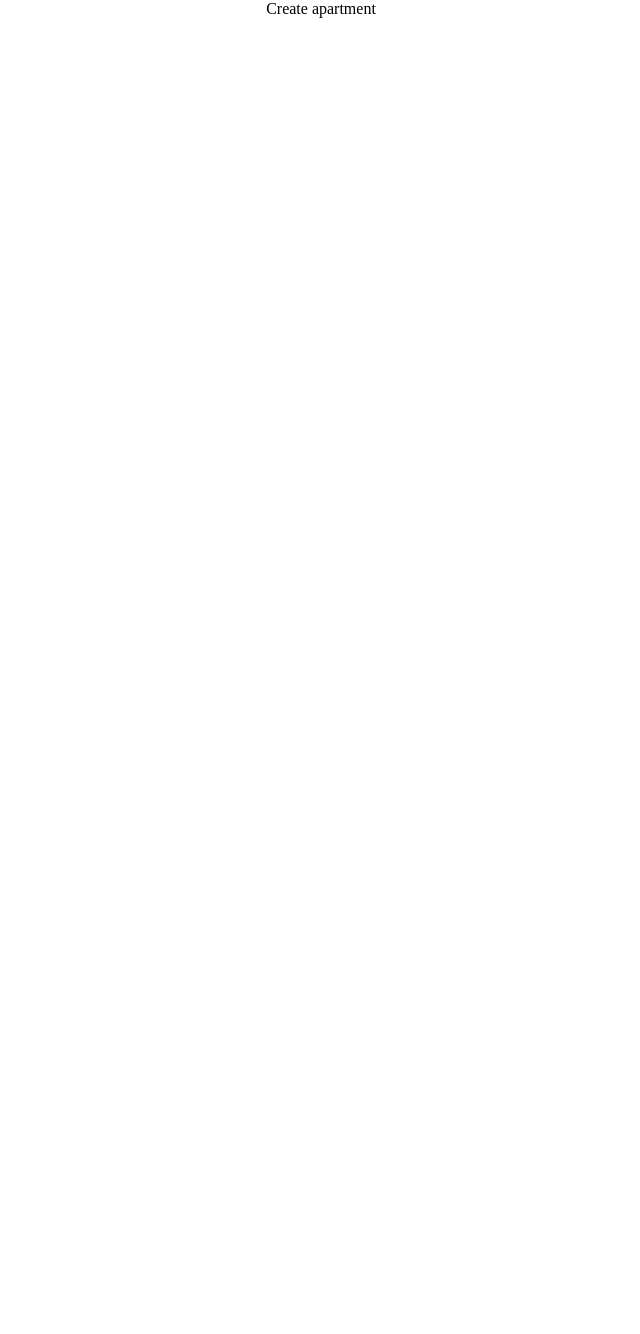
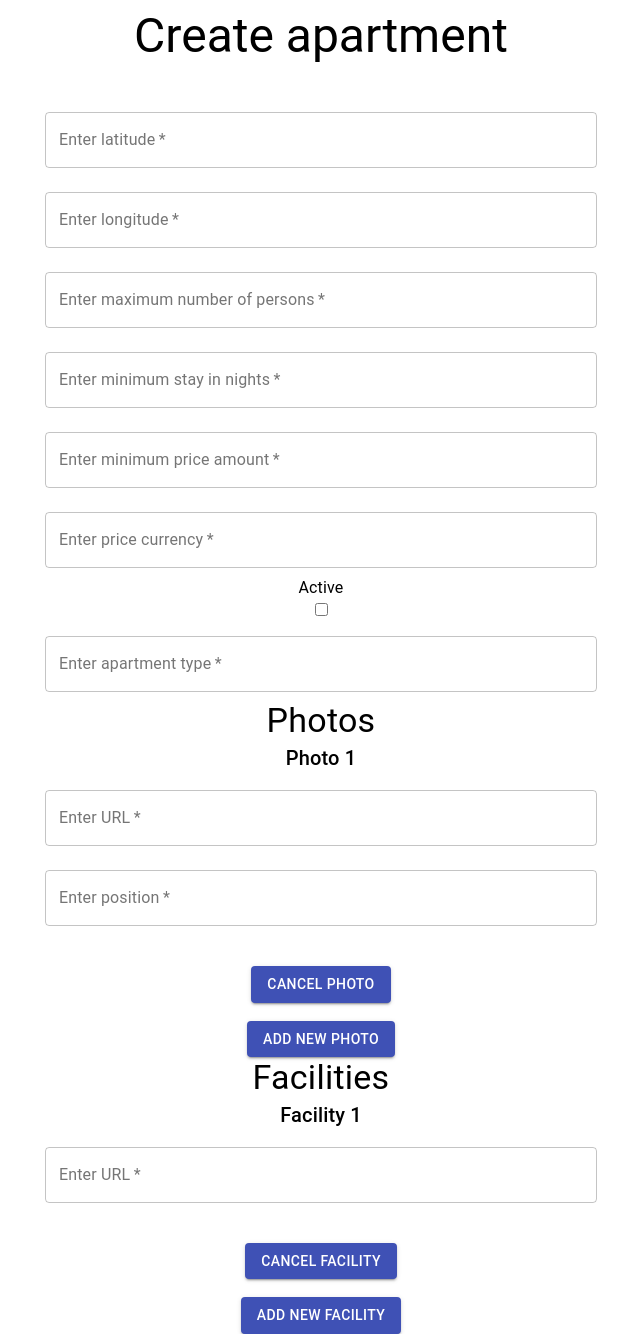
Before and after one commit to mc-megabooker/v3, a React app: page /create-apartment in a window 1280 px wide. Shown: the whole page, without its empty margins (319-959 px from the left). Before the commit the page ends 800 px from the top, so only its background shows below. Built offline with nearby package versions, Linux system fonts and the light colour scheme.

Commit message:
form frontend

```diff
--- a/package.json
+++ b/package.json
@@ -14,6 +14,7 @@
   "author": "Mirza Curic",
   "license": "MIT",
   "dependencies": {
+    "@material-ui/core": "^4.12.4",
     "@types/react": "^16.8.16",
     "@types/react-dom": "^16.8.4",
     "@types/react-redux": "^7.1.10",
@@ -24,7 +25,9 @@
     "lodash": "^4.17.21",
     "mongoose": "^5.10.11",
     "react": "^16.5.2",
+    "react-bootstrap": "^2.2.3",
     "react-dom": "^16.5.2",
+    "react-hook-form": "^7.29.0",
     "react-redux": "^7.2.2",
     "react-router": "^6.3.0",
     "react-router-dom": "^6.3.0"
--- a/src/client/Pages/CreateApartment.tsx
+++ b/src/client/Pages/CreateApartment.tsx
@@ -1,10 +1,295 @@
-import React, { FunctionComponent } from 'react';
+import React, { FunctionComponent, useEffect, useState } from 'react';
+import {
+    makeStyles,
+    Container,
+    Typography,
+    TextField,
+    Button,
+  } from "@material-ui/core";
+  import {  Col } from "react-bootstrap";
+  import { useForm, useFieldArray, Controller, useWatch } from "react-hook-form";
+  import { IPrice, IFacility, IPhoto } from '../../server/domain/IApartment';
 
-interface ICreateApartment { }
+interface ICreateApartmentForm {
+    lat: number;
+    lng: number;
+    maxPersons: number;
+    generalMinimumStay: number,
+    generalMinimumPrice: IPrice,
+    active: boolean,
+    apartmentType: string,
+    facilities: Array<IFacility>,
+    photos: Array<IPhoto>
+}
 
-const CreateApartment: FunctionComponent<ICreateApartment> = (props) => {
+const useStyles = makeStyles((theme) => ({
+    heading: {
+      textAlign: "center",
+      margin: theme.spacing(1, 0, 4),
+    },
+    submitButton: {
+      marginTop: theme.spacing(4),
+    },
+  }));
+
+const CreateApartment: FunctionComponent<ICreateApartmentForm> = (props) => {
+    const { heading, submitButton } = useStyles();
+
+    const [lat, setLat] = useState(null);
+    const [lng, setLng] = useState(null);
+    const [maxPersons, setMaxPersons] = useState(null);
+    const [generalMinimumStay, setGeneralMinimumStay] = useState(null);
+    const [generalMinimumPriceAmount, setGeneralMinimumPriceAmount] = useState(null);
+    const [generalMinimumPriceCurrency, setGeneralMinimumPriceCurrency] = useState(null);
+    const [active, setActive] = useState(false);
+    const [apartmentType, setApartmentType] = useState('');
+    const [allPhotos, setAllPhotos] = useState([
+        { url: "", position: null },
+    ]);
+    const [allFacilities, setAllFacilities] = useState([
+        { name: "" },
+    ]);
+
+    const handleAddPhotos = () => {
+        const values = [...allPhotos];
+        values.push({
+          url: "",
+          position: null,
+        });
+        setAllPhotos(values);
+      };
+
+      const handleRemovePhoto = (index) => {
+        const values = [...allPhotos];
+        values.splice(index, 1);
+        setAllPhotos(values);
+      };
+
+      const handlePhotosInputChange = (index, event) => {
+        const values = [...allPhotos];
+        const updatedValue = event.target.name;
+        values[index][updatedValue] = event.target.value;
+        setAllPhotos(values);
+      };
+
+      const handleAddFacilities = () => {
+        const values = [...allFacilities];
+        values.push({
+          name: "",
+        });
+        setAllFacilities(values);
+      };
+
+      const handleRemoveFacilities = (index) => {
+        const values = [...allFacilities];
+        values.splice(index, 1);
+        setAllFacilities(values);
+      };
+
+      const handleFacilitiesInputChange = (index, event) => {
+        const values = [...allFacilities];
+        const updatedValue = event.target.name;
+        values[index][updatedValue] = event.target.value;
+        setAllFacilities(values);
+      };
+
+      const handleInputChange = (e, setter) => {
+          setter(e.target.value);
+      };
+
     return (
-        <div>Create apartment</div>
+        <Container maxWidth="sm">
+            <Typography className={heading} variant="h3">
+            Create apartment
+            </Typography>
+            <TextField
+                variant="outlined"
+                margin="normal"
+                label="Enter latitude"
+                type="number"
+                fullWidth
+                required
+                name="lat"
+                value={lat}
+                onChange={(e) => handleInputChange(e, setLat)}
+            />
+            <TextField
+                variant="outlined"
+                margin="normal"
+                label="Enter longitude"
+                type="number"
+                fullWidth
+                required
+                name="lng"
+                value={lng}
+                onChange={(e) => handleInputChange(e, setLng)}
+            />
+            <TextField
+                variant="outlined"
+                margin="normal"
+                label="Enter maximum number of persons"
+                type="number"
+                fullWidth
+                required
+                name="maxPersons"
+                value={maxPersons}
+                onChange={(e) => handleInputChange(e, setMaxPersons)}
+            />
+            <TextField
+                variant="outlined"
+                margin="normal"
+                label="Enter minimum stay in nights"
+                type="number"
+                fullWidth
+                required
+                name="minStay"
+                value={generalMinimumStay}
+                onChange={(e) => handleInputChange(e, setGeneralMinimumStay)}
+            />
+            <TextField
+                variant="outlined"
+                margin="normal"
+                label="Enter minimum price amount"
+                type="number"
+                fullWidth
+                required
+                name="amount"
+                value={generalMinimumPriceAmount}
+                onChange={(e) => handleInputChange(e, setGeneralMinimumPriceAmount)}
+            />
+            <TextField
+                variant="outlined"
+                margin="normal"
+                label="Enter price currency"
+                type="text"
+                fullWidth
+                required
+                name="currency"
+                value={generalMinimumPriceCurrency}
+                onChange={(e) => handleInputChange(e, setGeneralMinimumPriceCurrency)}
+            />
+            <Typography variant='body1'>
+                Active
+            </Typography>
+            <input
+                type="checkbox"
+                onChange={(e) => handleInputChange(e, setActive)}
+            />
+            <TextField
+                variant="outlined"
+                margin="normal"
+                label="Enter apartment type"
+                type="text"
+                fullWidth
+                required
+                name="position"
+                value={apartmentType}
+                onChange={(e) => handleInputChange(e, setApartmentType)}
+            />
+            <Typography variant='h4'>
+                Photos
+            </Typography>
+            {allPhotos.length > 0 && (
+                <>
+                  {allPhotos.map((field, index) => (
+                    <Col xs="4">
+                      <div className="add-player-div">
+                        <Typography variant="h6">Photo {index + 1}</Typography>
+                          <TextField
+                            variant="outlined"
+                            margin="normal"
+                            label="Enter URL"
+                            type="text"
+                            fullWidth
+                            required
+                            name="url"
+                            value={field.url}
+                            onChange={(event) =>
+                              handlePhotosInputChange(index, event)
+                            }
+                          />
+                          <TextField
+                            variant="outlined"
+                            margin="normal"
+                            label="Enter position"
+                            type="number"
+                            fullWidth
+                            required
+                            name="position"
+                            value={field.position}
+                            onChange={(event) =>
+                              handlePhotosInputChange(index, event)
+                            }
+                          />
+                        <Button
+                          onClick={() => handleRemovePhoto(index)}
+                          type="submit"
+                          variant="contained"
+                          color="primary"
+                          className={submitButton}
+                        >
+                          Cancel photo
+                        </Button>
+                      </div>
+                    </Col>
+                  ))}
+                </>
+              )}
+              <br/>
+                  <Button
+                    onClick={() => handleAddPhotos()}
+                    type="submit"
+                    variant="contained"
+                    color="primary"
+                  >
+                    Add new photo
+                  </Button>
+                  <Typography variant='h4'>
+                Facilities
+            </Typography>
+            {allFacilities.length > 0 && (
+                <>
+                  {allFacilities.map((field, index) => (
+                    <Col xs="4">
+                      <div className="add-player-div">
+                        <Typography variant="h6">Facility {index + 1}</Typography>
+                          <TextField
+                            variant="outlined"
+                            margin="normal"
+                            label="Enter URL"
+                            type="text"
+                            fullWidth
+                            required
+                            name="url"
+                            value={field.name}
+                            onChange={(event) =>
+                              handleFacilitiesInputChange(index, event)
+                            }
+                          />
+                        <Button
+                          onClick={() => handleRemoveFacilities(index)}
+                          type="submit"
+                          variant="contained"
+                          color="primary"
+                          className={submitButton}
+                        >
+                          Cancel facility
+                        </Button>
+                      </div>
+                    </Col>
+                  ))}
+                </>
+              )}
+              <br/>
+                  <Button
+                    onClick={() => handleAddFacilities()}
+                    type="submit"
+                    variant="contained"
+                    color="primary"
+                  >
+                    Add new facility
+                  </Button>
+        </Container>
     )
 }
 
```
Also changed, not shown: 1 other file (tests, documents, lock files or other folders).
